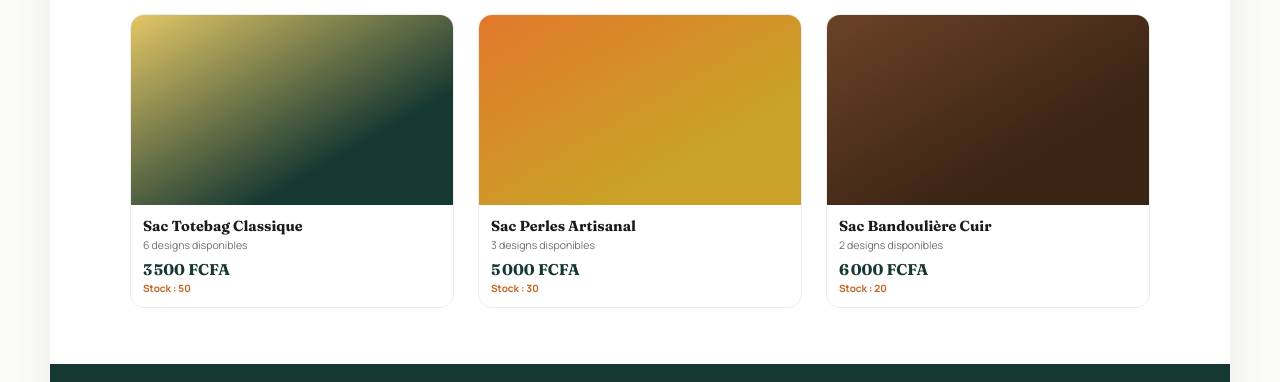
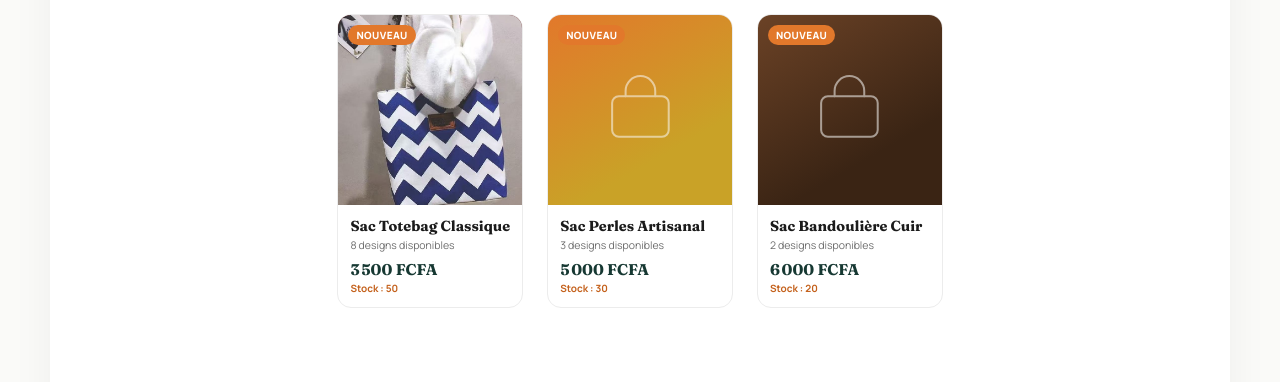
Before and after one commit to Kimi745/korgoneere, a plain HTML site: page index.html in a window 1280 px wide. Shown: the part 163-545 px from the top of the page. Drawn offline with Linux system fonts and the light colour scheme.

Commit message:
Ajout des images

```diff
--- a/script.js
+++ b/script.js
@@ -12,12 +12,14 @@
     price: 3500,
     stock: 50,
     designs: [
-      { id: "d1", label: "Rayures Multicolores", image: "images/b015-d1.jpg", grad: ["#E4C766", "#163832"] },
-      { id: "d2", label: "Feuilles Tropicales",   image: "images/b015-d2.jpg", grad: ["#4a7ba6", "#163832"] },
-      { id: "d3", label: "Motif Aztèque Vert",    image: "images/b015-d3.jpg", grad: ["#4a4a4a", "#1b1b1b"] },
-      { id: "d4", label: "Hiboux Multicolores",   image: "images/b015-d4.jpg", grad: ["#C9A227", "#6b4226"] },
-      { id: "d5", label: "Fleurs Automne",        image: "images/b015-d5.jpg", grad: ["#8a3f10", "#3a2414"] },
-      { id: "d6", label: "Rayures Pastel",        image: "images/b015-d6.jpg", grad: ["#7BAE96", "#1F4A42"] }
+      { id: "d1", label: "Lettrage Bordeaux",        image: "images/b015-d1.jpg", grad: ["#8a2e2e", "#4a1414"] },
+      { id: "d2", label: "Chevron Bleu & Blanc",      image: "images/b015-d2.jpg", grad: ["#1c3a8a", "#0d1f4d"] },
+      { id: "d3", label: "Chevron Noir & Blanc",      image: "images/b015-d3.jpg", grad: ["#3a3a3a", "#141414"] },
+      { id: "d4", label: "Chats Multicolores Noir",   image: "images/b015-d4.jpg", grad: ["#C9A227", "#1b1b1b"] },
+      { id: "d5", label: "Chats Multicolores Bleu",   image: "images/b015-d5.jpg", grad: ["#C9A227", "#1c3a8a"] },
+      { id: "d6", label: "Lettrage Noir",             image: "images/b015-d6.jpg", grad: ["#4a4a4a", "#1b1b1b"] },
+      { id: "d7", label: "Lettrage Bleu Marine",      image: "images/b015-d7.jpg", grad: ["#1c3a8a", "#0d1f4d"] },
+      { id: "d8", label: "Chevron Rouge & Blanc",     image: "images/b015-d8.jpg", grad: ["#C1502E", "#7a2a15"] }
     ]
   },
   B016: {
@@ -75,7 +77,12 @@
     card.className = 'prodcard';
     card.innerHTML = `
       <div class="prodcard-img" style="background:linear-gradient(150deg, ${main.grad[0]}, ${main.grad[1]} 70%)">
+        <svg class="prodcard-icon" viewBox="0 0 120 100" fill="none" xmlns="http://www.w3.org/2000/svg">
+          <rect x="18" y="30" width="84" height="60" rx="10" stroke="#FAFAF8" stroke-width="3"/>
+          <path d="M38 30V22a22 22 0 0 1 44 0v8" stroke="#FAFAF8" stroke-width="3" stroke-linecap="round"/>
+        </svg>
         <img src="${main.image}" alt="${p.name}" onerror="this.style.display='none'">
+        <span class="prodcard-badge">Nouveau</span>
       </div>
       <div class="prodcard-body">
         <div class="prodcard-name">${p.name}</div>
--- a/style.css
+++ b/style.css
@@ -17,7 +17,8 @@
 img,svg{display:block;}
 
 /* ---------- layout helpers ---------- */
-.site{max-width:1180px; margin:0 auto; background:var(--paper); min-height:100vh; box-shadow:0 0 40px rgba(0,0,0,0.05);}
+.site{max-width:1180px; margin:0 auto; background:var(--paper); min-height:100vh; box-shadow:0 0 40px rgba(0,0,0,0.05); display:flex; flex-direction:column;}
+.site > *:not(header):not(footer){flex:1 0 auto;}
 .wrap{max-width:460px; margin:0 auto; padding:0 20px;}
 .wrap--wide{max-width:1100px;}
 .wrap--medium{max-width:640px;}
@@ -44,8 +45,10 @@
 .prodgrid{display:grid; grid-template-columns:1fr 1fr; gap:16px; padding:18px 20px 30px;}
 .prodcard{border:1px solid var(--line); border-radius:14px; overflow:hidden; background:#fff; transition:transform .15s;}
 .prodcard:active{transform:scale(0.98);}
-.prodcard-img{height:130px; position:relative; overflow:hidden;}
-.prodcard-img img{width:100%; height:100%; object-fit:cover;}
+.prodcard-img{height:130px; position:relative; overflow:hidden; display:flex; align-items:center; justify-content:center;}
+.prodcard-icon{position:absolute; width:44%; height:44%; opacity:0.55; z-index:1;}
+.prodcard-img img{position:relative; width:100%; height:100%; object-fit:cover; z-index:2;}
+.prodcard-badge{position:absolute; top:10px; left:10px; background:var(--orange); color:#fff; font-size:10px; font-weight:800; letter-spacing:0.04em; text-transform:uppercase; padding:3px 8px; border-radius:20px; z-index:3;}
 .prodcard-body{padding:12px;}
 .prodcard-name{font-family:'Fraunces',serif; font-weight:700; font-size:14.5px; color:var(--ink); line-height:1.25;}
 .prodcard-colors{font-size:10.5px; color:var(--muted); margin-top:3px;}
```
Also changed, not shown: images/b015-d1.jpg (added), images/b015-d2.jpg (added), images/b015-d3.jpg (added), images/b015-d4.jpg (added), images/b015-d5.jpg (added), images/b015-d6.jpg (added), images/b015-d7.jpg (added), images/b015-d8.jpg (added).
